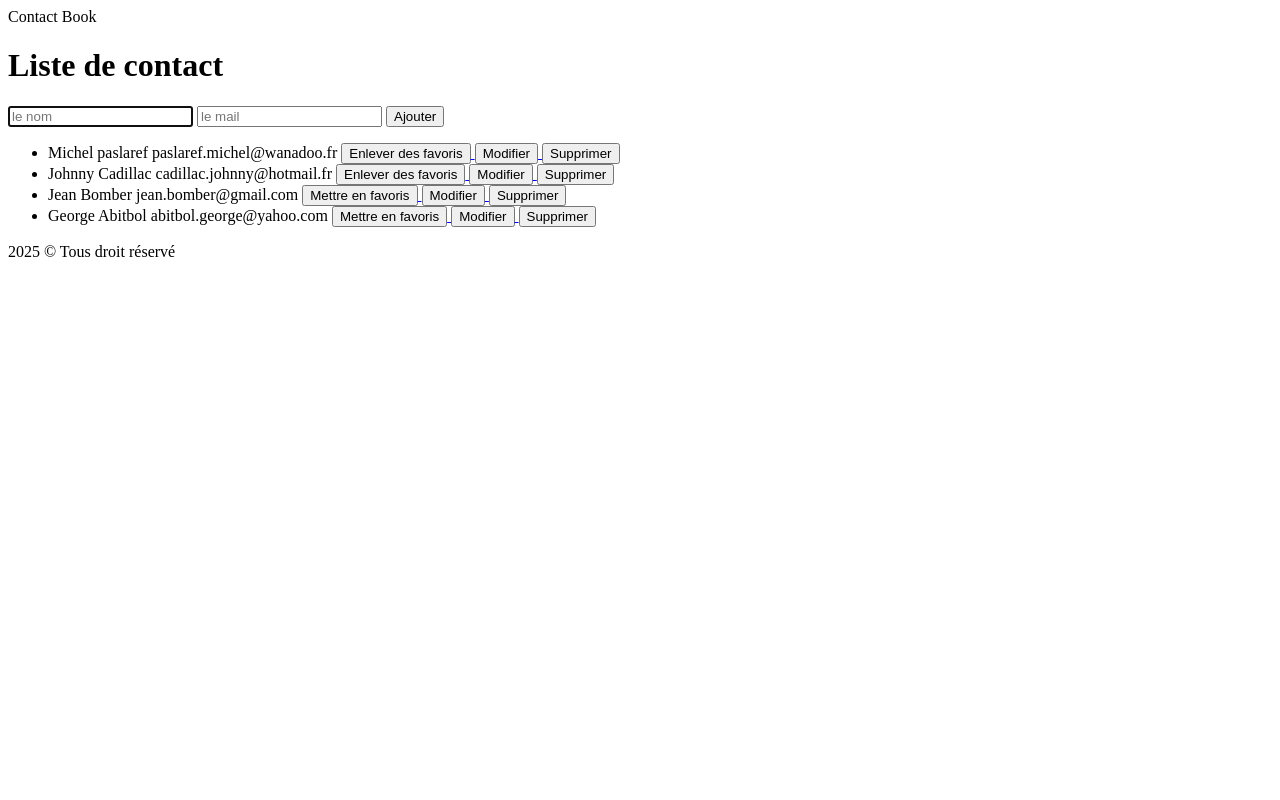
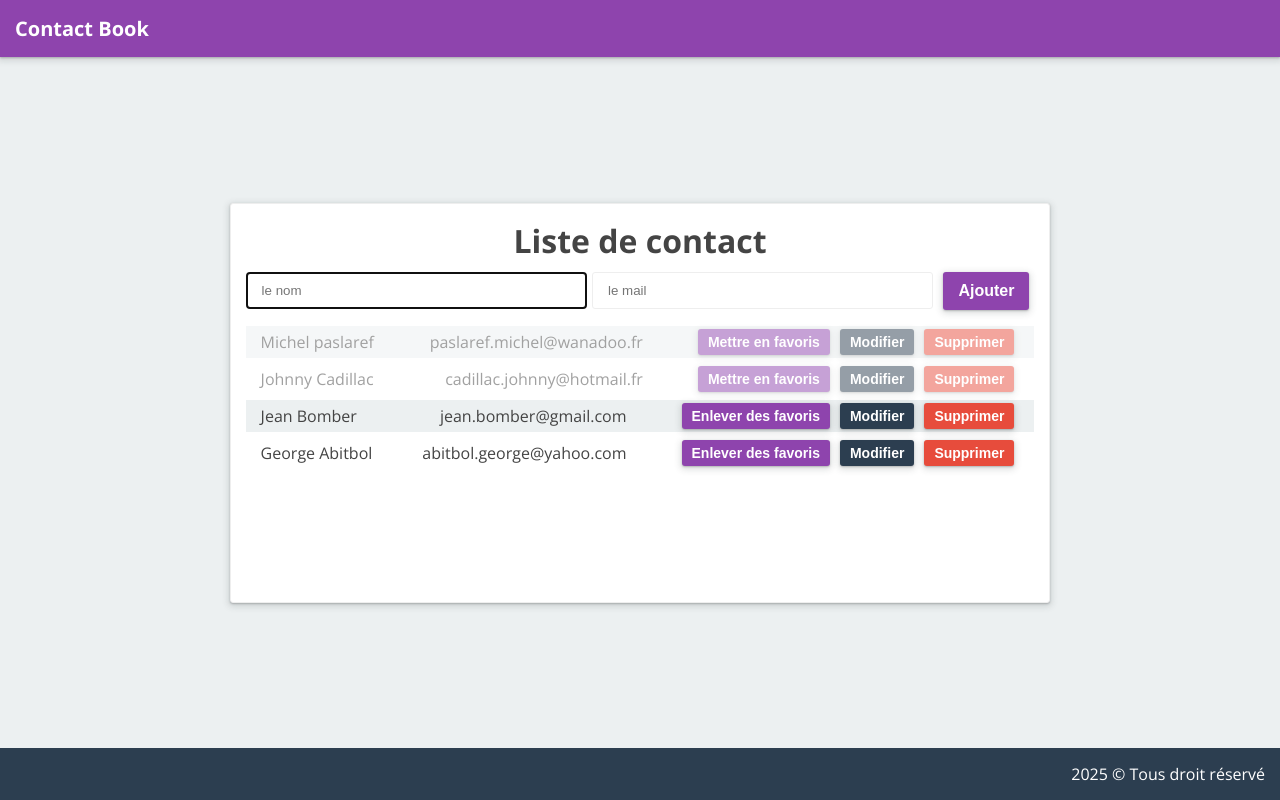
Before and after one commit to Iromz/coursPHP, a PHP site: page / in a window 1280 px wide. Run offline with PHP 8.4, Linux system fonts and the light colour scheme.

Commit message:
second commit

```diff
--- a/function/modif.php
+++ b/function/modif.php
@@ -7,12 +7,7 @@ $list = &$_SESSION['contact'] ?? [];
 
 
 if ($id && count($list)) {
-    $NameModifier =  array_search($id, array_column($list, 'name'));
-    $MailModifier =  array_search($id, array_column($list, 'mail'));
 
-
-    array_is_list($list, $NameModifier);
-    array_is_list($list, $MailModifier);
 };
 
 header('location: /');
--- a/index.php
+++ b/index.php
@@ -69,14 +69,14 @@ if ($_SERVER['REQUEST_METHOD'] === 'POST') {
                     <?php
                     foreach ($_SESSION['contact'] as $list):
                     ?>
-                        <li class="todo-item">
+                        <li class="todo-item <?php echo $list['fav'] ? 'low-opacity' : '' ?>" >
                             <span class="todo-name"><?= $list['name'] ?></span>
                             <span class="todo-name"><?= $list['mail'] ?></span>
                             <a href="/function/fav.php?id=<?= $list['id'] ?>">
-                                <button class="btn btn-primary btn-small"><?= $list['fav'] ? 'Enlever des favoris' : 'Mettre en favoris'; ?></button>
+                                <button class="btn btn-primary btn-small"><?= $list['fav'] ? 'Mettre en favoris' : 'Enlever des favoris'; ?></button>
                             </a>
                             <a href="/function/modif.php?id=<?= $list['id'] ?>">
-                                <button>Modifier</button>
+                                <button class="btn btn-modifier btn-small">Modifier</button>
                             </a>
                             <a href="/function/remove_contact.php?id=<?= $list['id'] ?>">
                                 <button class="btn btn-danger btn-small">Supprimer</button>
--- a/src/css/style.css
+++ b/src/css/style.css
@@ -0,0 +1,181 @@
+/* theme */
+:root {
+    --font-family: "Open Sans", sans-serif;
+    --primary: #8e44ad;
+    --dark: #2c3e50;
+    --danger: #e74c3c;
+    --background-light: #ecf0f1;
+    --text-color: #444;
+    --text-color-light: #fff;
+    --box-shadow: rgba(60, 64, 67, 0.3) 0px 1px 2px 0px,
+      rgba(60, 64, 67, 0.15) 0px 2px 6px 2px;
+    --border: 1px solid #eee;
+  }
+
+  /* reset */
+
+  * {
+    box-sizing: border-box;
+  }
+
+  html,
+  body {
+    overflow: hidden;
+    margin: 0;
+    padding: 0;
+    font-size: 10px;
+    font-family: var(--font-family);
+    background-color: var(--background-light);
+  }
+
+  h1,
+  p {
+    margin: 0;
+  }
+
+  h1 {
+    margin-bottom: 1rem;
+  }
+
+  ul {
+    padding: 0;
+    list-style-type: none;
+  }
+
+  /* container */
+
+  .container {
+    font-size: 1.6rem;
+    min-height: 100vh;
+    display: flex;
+    flex-flow: column;
+    color: var(--text-color);
+  }
+
+  /* text */
+
+  .text-danger {
+    color: var(--danger);
+    font-size: 1.2rem;
+    font-weight: bold;
+  }
+
+  /* button */
+
+  .btn {
+    background-color: white;
+    font-weight: 700;
+    color: var(--text-color);
+    font-size: 1.6rem;
+    border: 0;
+    padding: 10px 15px;
+    cursor: pointer;
+    border-radius: 3px;
+    margin: 0 5px;
+    box-shadow: var(--box-shadow);
+  }
+
+  .btn-primary {
+    background-color: var(--primary);
+    color: var(--text-color-light);
+  }
+
+  .btn-danger {
+    background-color: var(--danger);
+    color: var(--text-color-light);
+  }
+
+  .btn-modifier {
+    background-color: var(--dark);
+    color: var(--text-color-light);
+  }
+
+  .btn-small {
+    padding: 5px 10px;
+    font-size: 1.4rem;
+  }
+
+  .low-opacity {
+    opacity: 0.5;
+  }
+
+  /* header */
+
+  header {
+    background-color: var(--primary);
+    padding: 1.5rem;
+    box-shadow: var(--box-shadow);
+  }
+
+  .logo {
+    font-weight: 700;
+    font-size: 2rem;
+    color: var(--text-color-light);
+  }
+
+  /* footer */
+
+  footer {
+    background: var(--dark);
+    display: flex;
+    flex-flow: row-reverse;
+    color: var(--text-color-light);
+    padding: 1.5rem;
+  }
+
+  /* content  */
+
+  .content {
+    flex: 1;
+    display: flex;
+    flex-flow: row;
+    justify-content: center;
+    align-items: center;
+  }
+
+  /* todo */
+
+  .todo-container {
+    padding: 1.5rem;
+    background-color: white;
+    border: var(--border);
+    border-radius: 3px;
+    min-width: 60rem;
+    min-height: 40rem;
+    box-shadow: var(--box-shadow);
+  }
+
+  .todo-container h1 {
+    text-align: center;
+  }
+
+  .todo-form {
+    display: flex;
+    flex-flow: row nowrap;
+    align-items: center;
+  }
+
+  .todo-form input {
+    flex: 1;
+    margin-right: 0.5rem;
+    border: var(--border);
+    border-radius: 3px;
+    padding: 10px 15px;
+  }
+
+  .todo-item {
+    display: flex;
+    flex-flow: row;
+    align-items: center;
+    margin-bottom: 0.5rem;
+    padding: 0.3rem 1.5rem;
+  }
+
+  .todo-item:nth-child(odd) {
+    background-color: var(--background-light);
+  }
+
+  .todo-name {
+    flex: 1;
+    margin-right: 5rem;
+  }
```
